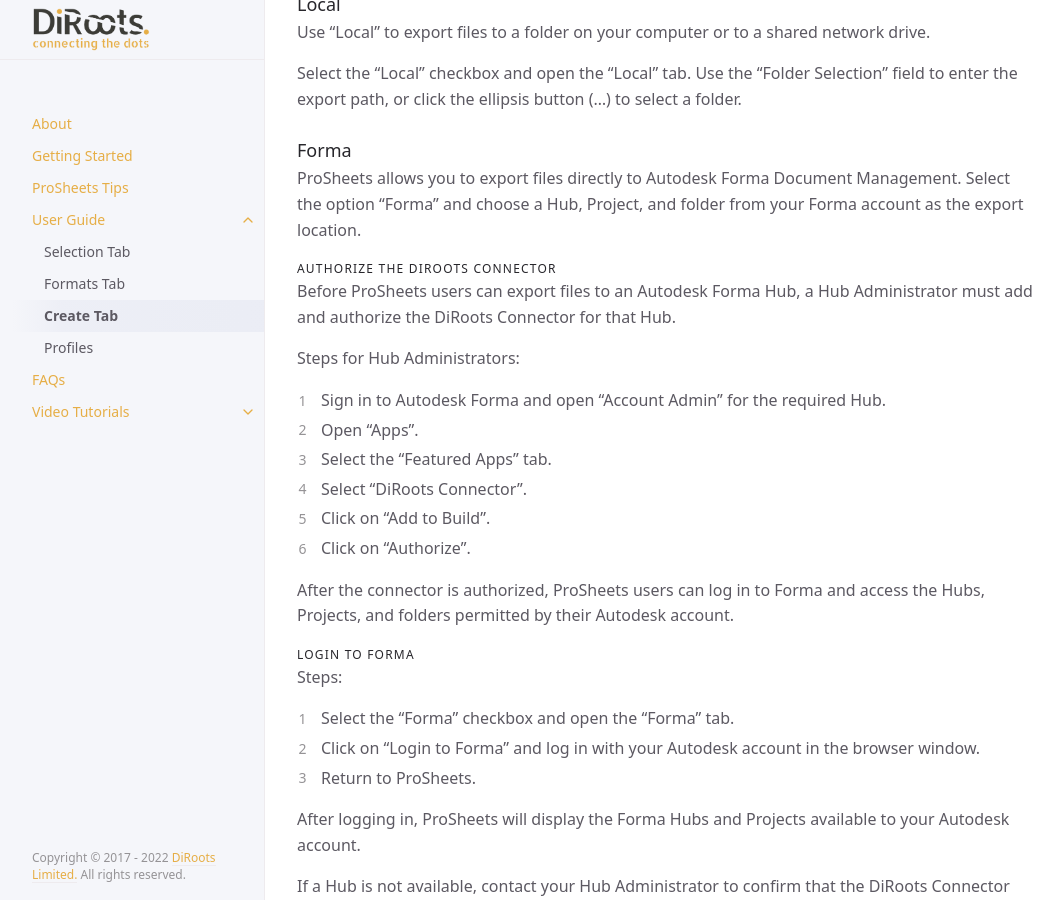
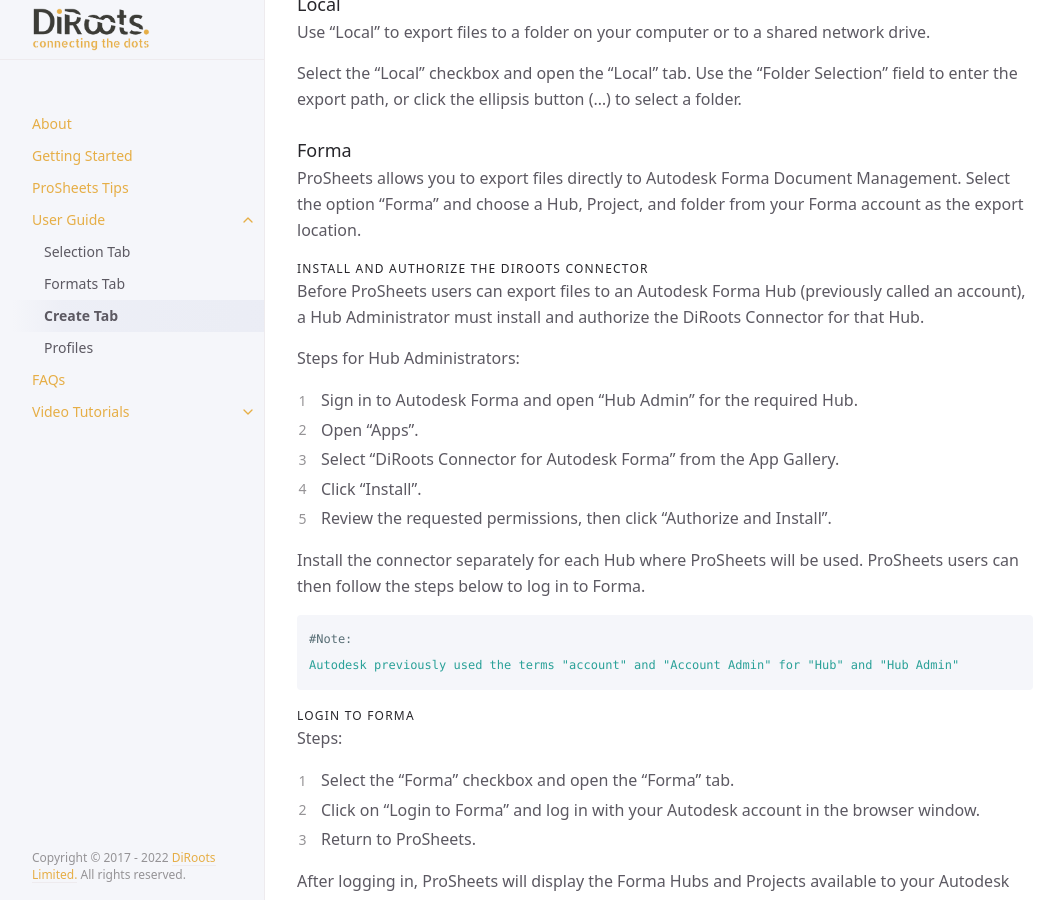
Before and after one commit to DiRoots-Limited/DiRoots.ProSheets.Releases, a Jekyll site: the page built from docs/ui-components/Create-tab.md, in a window 1280 px wide and 900 px high, scrolled down 1724 px. Shown: the whole window, without its empty margins (107-1170 px from the left). Built offline with Jekyll 4.4.1, drawn with Linux system fonts in a browser that asks for light colours; some of the changed text lies outside the part shown.

Commit message:
fix: Create tab - improved instructions for hub admins 2

````diff
--- a/docs/ui-components/Create-tab.md
+++ b/docs/ui-components/Create-tab.md
@@ -37,20 +37,24 @@ Select the "Local" checkbox and open the "Local" tab. Use the "Folder Selection"
 
 ProSheets allows you to export files directly to Autodesk Forma Document Management. Select the option "Forma" and choose a Hub, Project, and folder from your Forma account as the export location.
 
-#### Authorize the DiRoots Connector
+#### Install and authorize the DiRoots Connector
 
-Before ProSheets users can export files to an Autodesk Forma Hub, a Hub Administrator must add and authorize the DiRoots Connector for that Hub.
+Before ProSheets users can export files to an Autodesk Forma Hub (previously called an account), a Hub Administrator must install and authorize the DiRoots Connector for that Hub.
 
 Steps for Hub Administrators:
 
-1. Sign in to Autodesk Forma and open "Account Admin" for the required Hub.
+1. Sign in to Autodesk Forma and open "Hub Admin" for the required Hub.
 2. Open "Apps".
-3. Select the "Featured Apps" tab.
-4. Select "DiRoots Connector".
-5. Click on "Add to Build".
-6. Click on "Authorize".
+3. Select "DiRoots Connector for Autodesk Forma" from the App Gallery.
+4. Click "Install".
+5. Review the requested permissions, then click "Authorize and Install".
 
-After the connector is authorized, ProSheets users can log in to Forma and access the Hubs, Projects, and folders permitted by their Autodesk account.
+Install the connector separately for each Hub where ProSheets will be used. ProSheets users can then follow the steps below to log in to Forma.
+
+```yaml
+#Note:
+Autodesk previously used the terms "account" and "Account Admin" for "Hub" and "Hub Admin"
+```
 
 #### Login to Forma
 
@@ -191,7 +195,10 @@ Steps:
 ![ProSheets Revit Paper Size and Orientation Manually Set](../../assets\images\GIFs\Export\PS-SetPaperSizeOrientation.gif)
 <sub>Note: the version on the image may not reflect the [latest version of ProSheets](https://diroots.com/revit-plugins/revit-to-pdf-dwg-dgn-dwf-nwc-ifc-and-images-with-prosheets/).</sub>
 
-> Note: Right-click a row and select "Open Sheet" or "Open View" to open it in Revit.
+```yaml
+#Note:
+Right-click a row and select "Open Sheet" or "Open View" to open it in Revit.
+```
 
 ![ProSheets Open View](../../assets\images\GIFs\Export\PS-OpenViewSheet.gif)
 <sub>Note: the version on the image may not reflect the [latest version of ProSheets](https://diroots.com/revit-plugins/revit-to-pdf-dwg-dgn-dwf-nwc-ifc-and-images-with-prosheets/).</sub>
````
